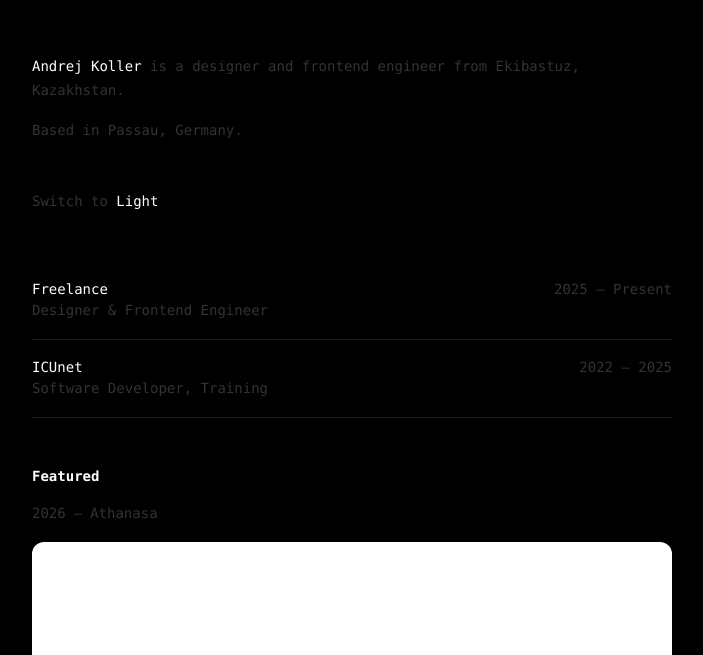
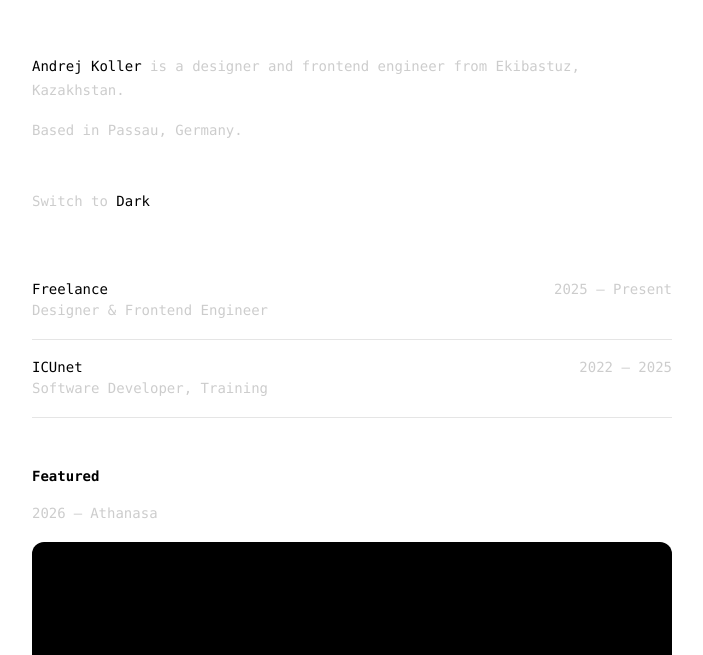
Before and after one commit to andrejkoller/dev-andrejkoller-next, a Next.js app: page / in a window 1280 px wide. Shown: the part 145-800 px from the top of the page, without its empty margins (288-991 px from the left). Built offline with nearby package versions, Linux system fonts and the light colour scheme.

Commit message:
fix: correct default theme snapshot to match dark mode preference

```diff
--- a/components/theme/theme-provider.tsx
+++ b/components/theme/theme-provider.tsx
@@ -4,14 +4,14 @@ import { useCallback, useEffect, useSyncExternalStore } from "react";
 import { ThemeContext } from "./theme-context";
 import type { Theme } from "./types";
 
-const getServerSnapshot = (): Theme => "light";
+const getServerSnapshot = (): Theme => "dark";
 
 const getSnapshot = (): Theme => {
   const stored = localStorage.getItem("theme") as Theme | null;
   if (stored) return stored;
   return window.matchMedia("(prefers-color-scheme: dark)").matches
-    ? "light"
-    : "dark";
+    ? "dark"
+    : "light";
 };
 
 const subscribe = (callback: () => void) => {
```
